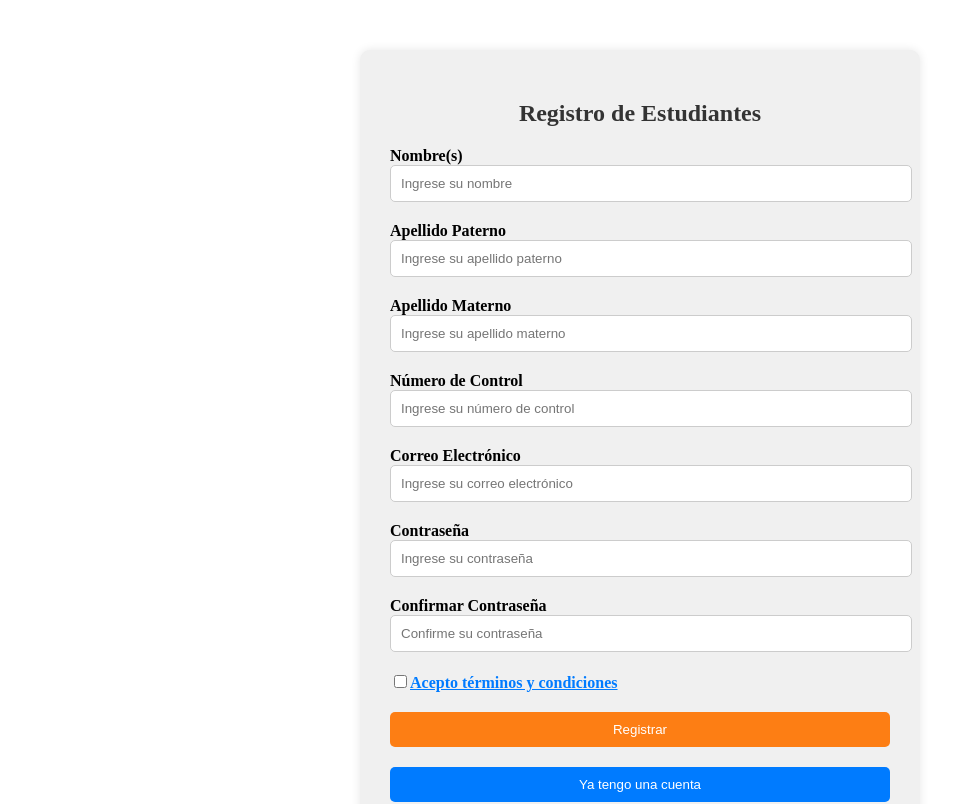
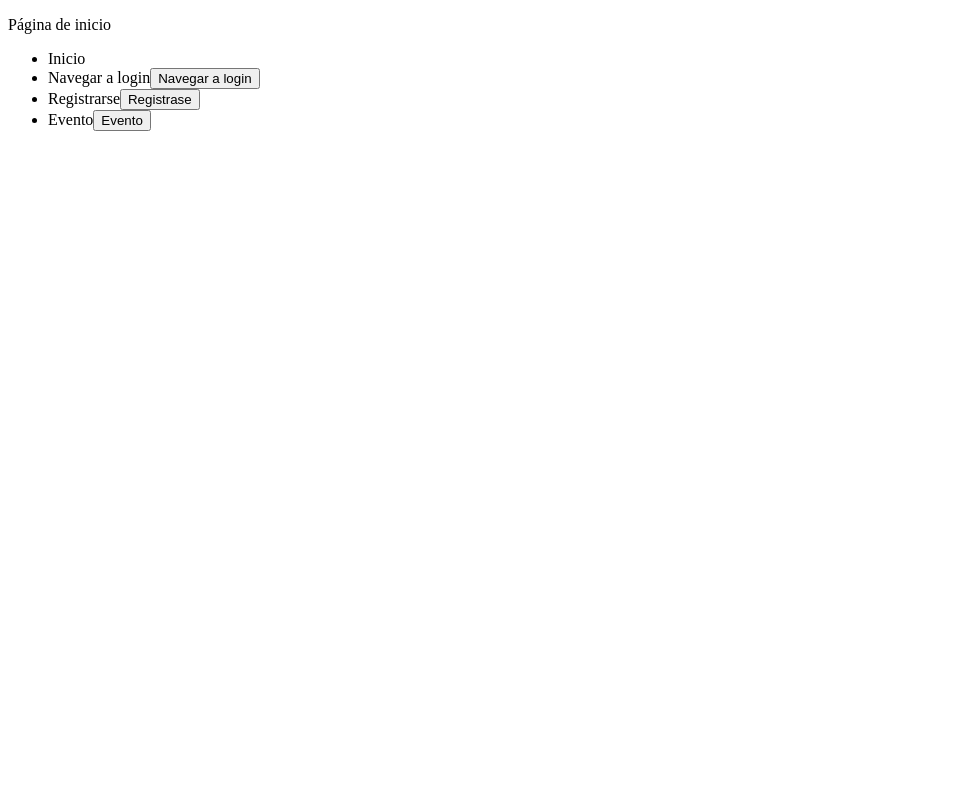
Before and after one commit to Aaronxd10/ZorroMaps, an Angular app in the folder Zorromaps/: page / in a window 1280 px wide. Shown: the top 804 px of the page, without its empty margins (0-974 px from the left). Built offline with nearby package versions, Linux system fonts and the light colour scheme.

Commit message:
Funcionando entrelazar pantallas

```diff
--- a/Zorromaps/src/app/app.component.html
+++ b/Zorromaps/src/app/app.component.html
@@ -1,4 +1,16 @@
-<app-crear-cuenta></app-crear-cuenta>
+<!--<app-crear-cuenta></app-crear-cuenta>
 <app-login></app-login>
 <app-evento></app-evento>
-<app-contra-olvidada></app-contra-olvidada>
+<app-contra-olvidada></app-contra-olvidada>-->
+<app-inicio></app-inicio>
+<router-outlet></router-outlet>
+<!--<div class="toolbar" role="banner">
+  <nav class="toolbar__navigation">
+    <ul>
+      <li><a href="/inicio">Inicio</a></li>
+      <li><a href="/crear-cuenta">Crear cuenta</a></li>
+      <li><a href="/login">Login</a></li>
+      <li><a href="/evento">Evento</a></li>
+      <li><a href="/contra-olvidada">Contraseña olvidada</a></li>
+    </ul>
+  </nav>-->
--- a/Zorromaps/src/app/app.routes.ts
+++ b/Zorromaps/src/app/app.routes.ts
@@ -1,3 +1,13 @@
 import { Routes } from '@angular/router';
+import { LoginComponent } from './login/login.component';
+import { CrearCuentaComponent } from './crear-cuenta/crear-cuenta.component';
+import { EventoComponent } from './evento/evento.component';
+import { InicioComponent } from './inicio/inicio.component';
 
-export const routes: Routes = [];
+export const routes: Routes = [
+
+  {path: 'inicio', component: InicioComponent},
+  {path: 'login', component: LoginComponent},
+  {path: 'crear-cuenta', component: CrearCuentaComponent},
+  {path: 'evento', component: EventoComponent},
+];
--- a/Zorromaps/src/app/inicio/inicio.component.html
+++ b/Zorromaps/src/app/inicio/inicio.component.html
@@ -1 +1,25 @@
-<p>inicio works!</p>
+<div class="container">
+  <p>Página de inicio</p>
+  <nav class="navbar navbar-expand-lg navbar-light bg-light">
+    <ul class="navbar-nav">
+      <li class="nav-item">
+        <a routerLink="/" routerLinkActive="active-link" class="nav-link">Inicio</a>
+      </li>
+      <li class="nav-item">
+        <a routerLink="/login" routerLinkActive="active-link" class="nav-link">Navegar a login</a>
+        <button (click)="navegarLogin()" class="btn btn-primary mt-3">Navegar a login</button>
+
+      </li>
+      <li class="nav-item">
+        <a routerLink="/crear-cuenta" routerLinkActive="active-link" class="nav-link">Registrarse</a>
+        <button (click)="navegarRegistrarse()" class="btn btn-primary mt-3">Registrase</button>
+
+      </li>
+      <li class="nav-item">
+        <a routerLink="/evento" routerLinkActive="active-link" class="nav-link">Evento</a>
+        <button (click)="navegarEvento()" class="btn btn-primary mt-3">Evento</button>
+
+      </li>
+    </ul>
+  </nav>
+</div>
--- a/Zorromaps/src/app/inicio/inicio.component.ts
+++ b/Zorromaps/src/app/inicio/inicio.component.ts
@@ -1,5 +1,5 @@
 import { Component } from '@angular/core';
-
+import{Router} from '@angular/router';
 @Component({
   selector: 'app-inicio',
   standalone: true,
@@ -8,5 +8,15 @@ import { Component } from '@angular/core';
   styleUrl: './inicio.component.css'
 })
 export class InicioComponent {
+  constructor(private router: Router) { }
 
-}
+  navegarLogin(){
+    this.router.navigate(['/login']);
+  }
+  navegarRegistrarse(){
+    this.router.navigate(['/crear-cuenta']);
+  }
+  navegarEvento(){
+    this.router.navigate(['/evento']);
+  }
+  }
--- a/Zorromaps/src/app/login/login.component.ts
+++ b/Zorromaps/src/app/login/login.component.ts
@@ -9,7 +9,10 @@ import { Router } from '@angular/router';
   styleUrl: './login.component.css'
 })
 export class LoginComponent {
-  constructor(private router: Router) { }
+  constructor(private router: Router) {
+    sessionStorage.clear();
+  }
+  result: any;
 
   olvideContrasena(): void {
     // Redirecciona a la página de restablecimiento de contraseña
--- a/Zorromaps/src/index.html
+++ b/Zorromaps/src/index.html
@@ -5,7 +5,7 @@
   <title>Zorromaps</title>
   <base href="/">
   <meta name="viewport" content="width=device-width, initial-scale=1">
-  <link rel="icon" type="image/x-icon" href="favicon.ico">
+  <link rel="icon" type="image/x-icon" href="./assets/WhatsApp-Image-2024-04-25-at-19.36.08_032a22df.ico">
 </head>
 <body>
   <app-root></app-root>
```
